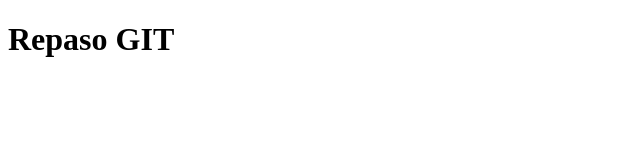
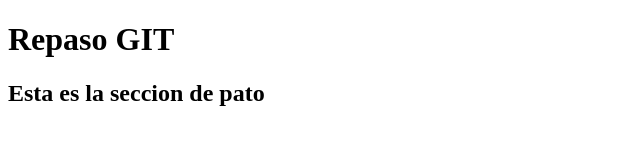
Before and after one commit to patoogm/repasogit, a plain HTML site: page index.html in a window 1280 px wide. Shown: the whole page, without its empty margins (0-640 px from the left). Drawn offline with Linux system fonts and the light colour scheme.

Commit message:
seccion de pato add

```diff
--- a/index.html
+++ b/index.html
@@ -7,5 +7,8 @@
 </head>
 <body>
   <h1>Repaso GIT</h1>
+  <section>
+    <h2>Esta es la seccion de pato</h2>
+  </section>
 </body>
 </html>
```
